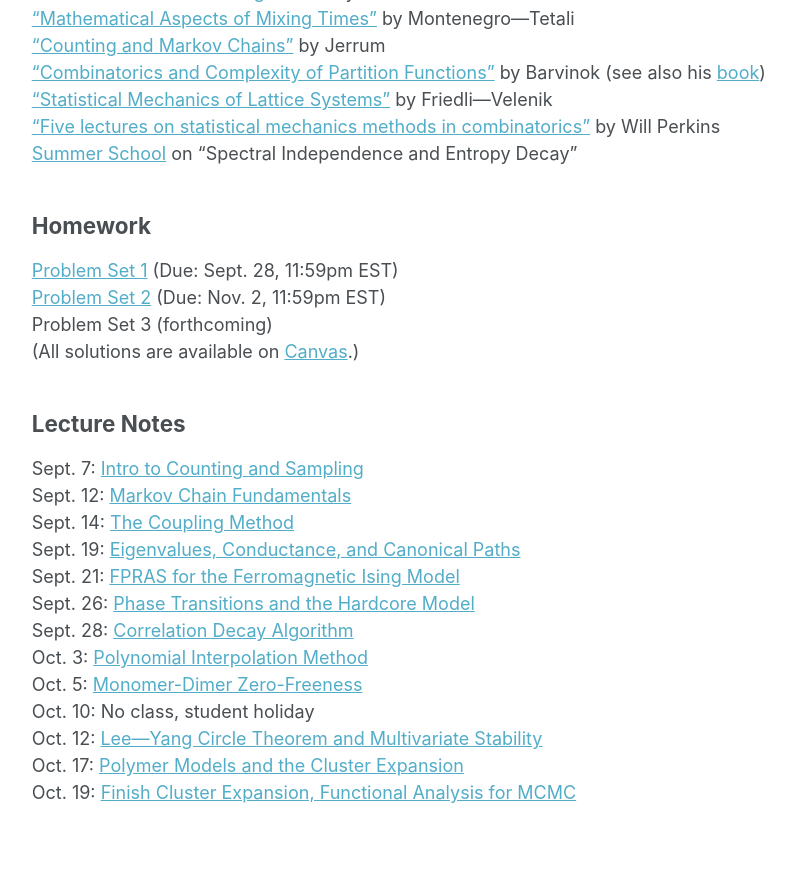
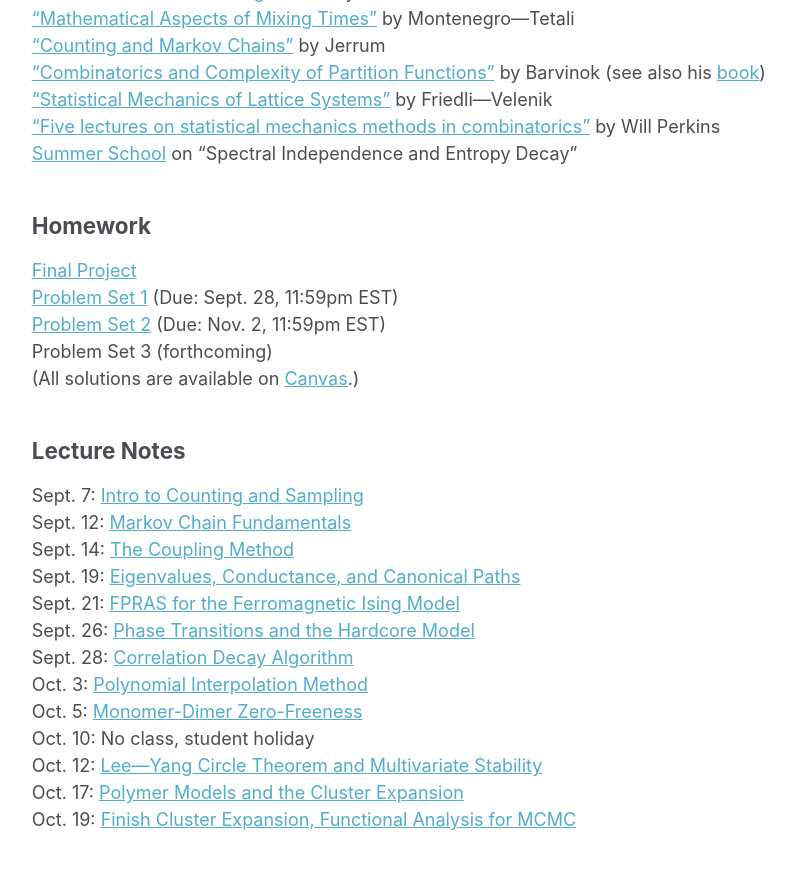
Before and after one commit to kuikuiliu/kuikuiliu.github.io, a Jekyll site: the page built from _teaching/fall2023-counting-sampling.md, in a window 1280 px wide and 900 px high, scrolled down 852 px. Shown: the top 869 px of the window, without its empty margins (39-834 px from the left). Built offline with Jekyll 4.4.1, drawn with Linux system fonts in a browser that asks for light colours.

Commit message:
update lec12. add final project

```diff
--- a/_teaching/fall2023-counting-sampling.md
+++ b/_teaching/fall2023-counting-sampling.md
@@ -39,6 +39,7 @@ This course introduces the modern theory of algorithms for sampling from high-di
 [Summer School](https://sites.cs.ucsb.edu/~vigoda/School/) on "Spectral Independence and Entropy Decay"
 
 ## Homework
+[Final Project](/files/au2023/6S891-final-project.pdf) <br />
 [Problem Set 1](/files/au2023/pset1.pdf) (Due: Sept. 28, 11:59pm EST) <br />
 [Problem Set 2](/files/au2023/pset2.pdf) (Due: Nov. 2, 11:59pm EST) <br />
 Problem Set 3 (forthcoming) <br />
```
Also changed, not shown: 7 other files.
